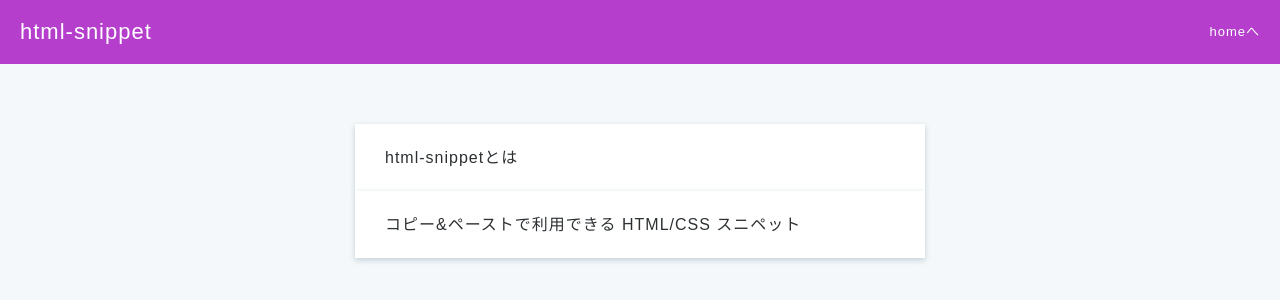
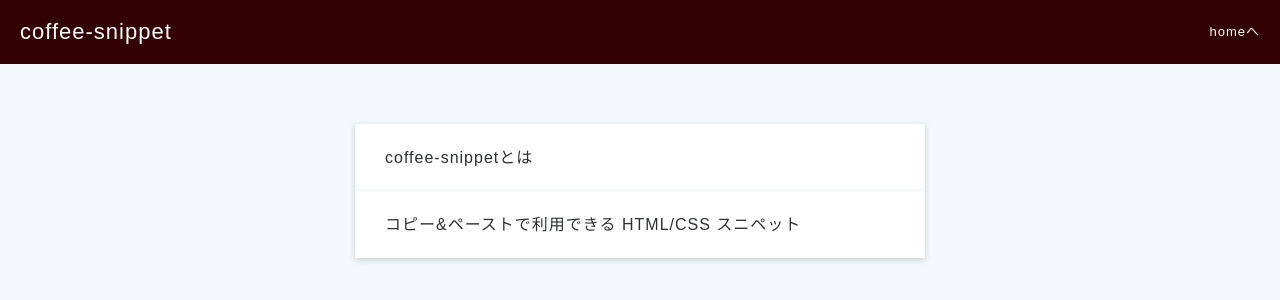
Before and after one commit to fk2000/coffee-snippet, a plain HTML site: page src/about.html in a window 1280 px wide. Drawn offline with Linux system fonts and the light colour scheme.

Commit message:
title edit

```diff
--- a/src/about.html
+++ b/src/about.html
@@ -1,7 +1,7 @@
 <!DOCTYPE html>
  <html>
    <head>
-     <title>html-snippet</title>
+     <title>coffee-snippet</title>
      <meta charset="UTF-8">
      <style>
      /* reset ================================ */
@@ -44,7 +44,7 @@
      /* 共通レイアウト ================================ */
      body {
      color: #2d3133;
-     background-color: #b53ecd;
+     background-color: #330000;
      margin: 0;
      min-height: 1vh;
      }
@@ -360,7 +360,7 @@
      <body>
          <header>
              <div class="header-logo">
-                 <a href="/">html-snippet</a>
+                 <a href="/">coffee-snippet</a>
              </div>
              <ul class="header-menus">
                  <li>
@@ -371,7 +371,7 @@
          <div class="main">
              <div class="container">
                  <div class="about-title-item">
-                 html-snippetとは
+                 coffee-snippetとは
                  </div>
                  <div class="about-body-item">
                     コピー&ペーストで利用できる HTML/CSS スニペット
```
Also changed, not shown: src/index.html (+4 -4 lines).
